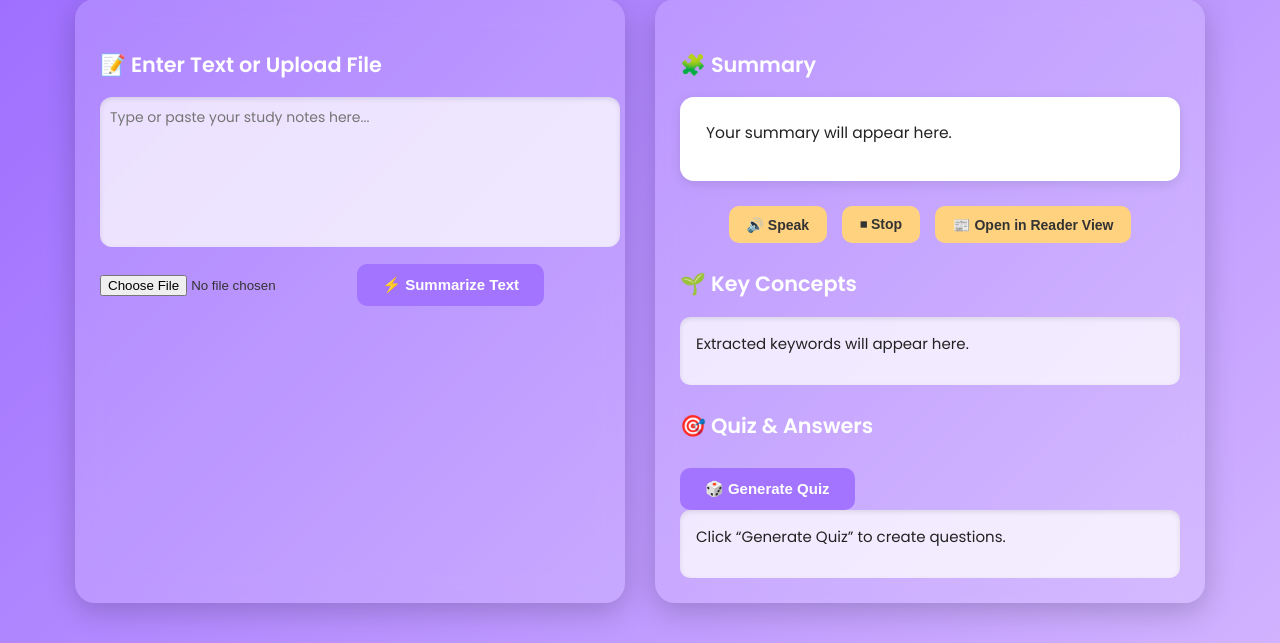
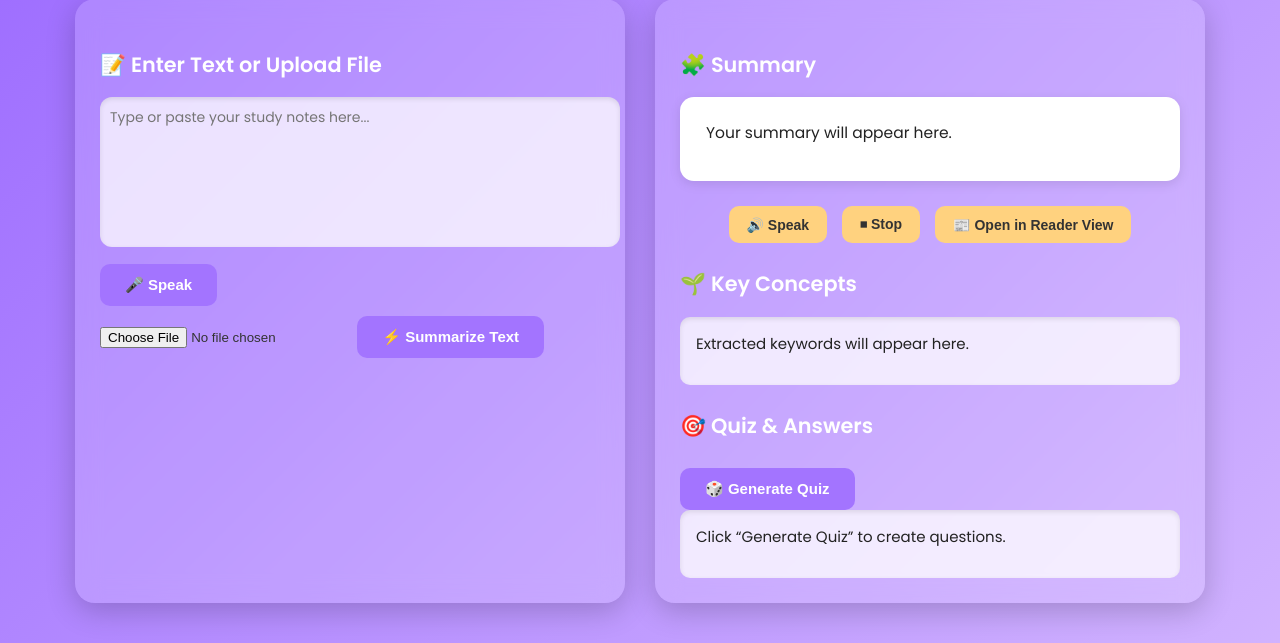
Before and after one commit to lasamailwb-source/learnova-ai, a Flask app: page / in a window 1280 px wide. Shown: the part 119-762 px from the top of the page. Run offline with Flask 3, Linux system fonts and the light colour scheme; the visitor is signed in with stand-in values (Sample User, id 1).

Commit message:
Update index.html

```diff
--- a/templates/index.html
+++ b/templates/index.html
@@ -20,6 +20,12 @@
       <h2>📝 Enter Text or Upload File</h2>
       <form id="uploadForm">
         <textarea id="textInput" placeholder="Type or paste your study notes here..."></textarea>
+
+        <!-- 🎤 Mic Button (NEW) -->
+        <div class="input-actions">
+          <button type="button" id="micBtn" class="secondary-btn">🎤 Speak</button>
+        </div>
+
         <input type="file" id="fileInput" name="file" />
         <button type="submit" id="summarizeBtn">⚡ Summarize Text</button>
       </form>
```
